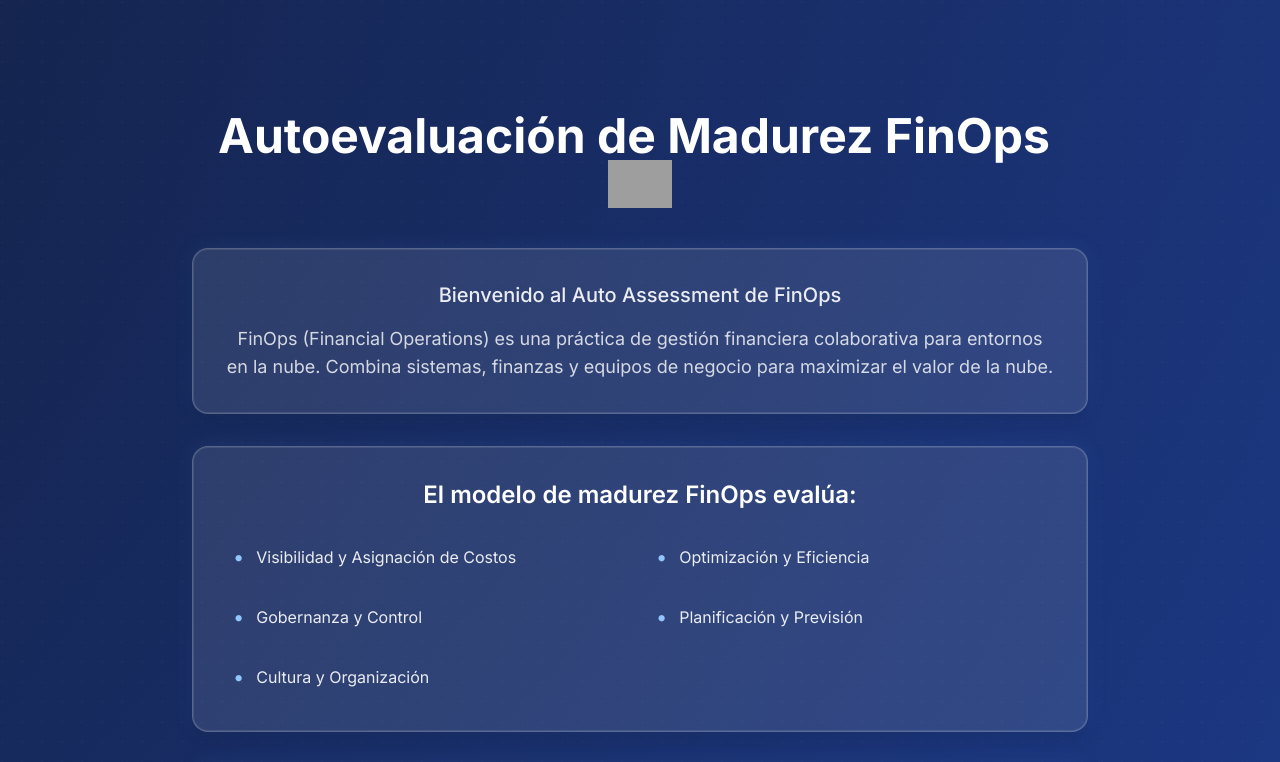
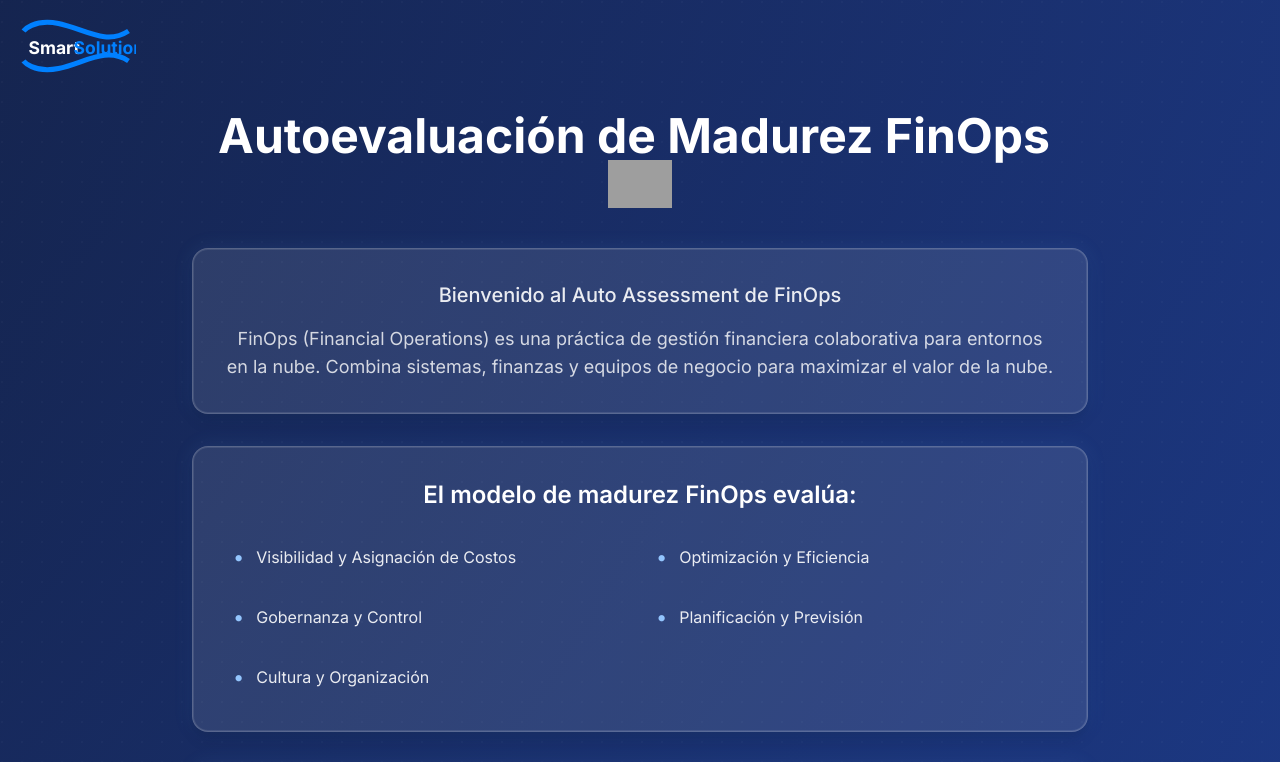
Before and after one commit to guillermodep/finopsevaluation, a Next.js app: page / in a window 1280 px wide. Shown: the top 762 px of the page. Built offline with nearby package versions, Linux system fonts and the light colour scheme; grey boxes are pictures that could not be loaded.

Commit message:
Restaurar logo de Smart Solutions

```diff
--- a/src/app/page.tsx
+++ b/src/app/page.tsx
@@ -104,6 +104,16 @@ export default function Home() {
   return (
     <div className="bg-gradient-radial min-h-screen flex flex-col justify-center items-center p-4">
       <div className="max-w-4xl w-full">
+        {/* Logo en la esquina superior izquierda */}
+        <div className="absolute top-4 left-4">
+          <svg width="120" height="60" viewBox="0 0 48 24">
+            <path d="M3,6 C3,6 7,1 17,3 C27,5 36,12 45,6" stroke="#0080FF" strokeWidth="2" fill="none" />
+            <path d="M3,18 C3,18 7,23 17,21 C27,19 36,12 45,18" stroke="#0080FF" strokeWidth="2" fill="none" />
+            <text x="5" y="15" fill="white" fontSize="7" fontWeight="bold">Smart</text>
+            <text x="23" y="15" fill="#0080FF" fontSize="7" fontWeight="bold">Solutions</text>
+          </svg>
+        </div>
+
         <div className="text-center animate-fade-in pt-16 md:pt-24">
           <h1 className="text-5xl font-bold mb-10 flex items-center justify-center flex-wrap">
             <span className="text-white mr-3">Autoevaluación de Madurez FinOps</span>
```
